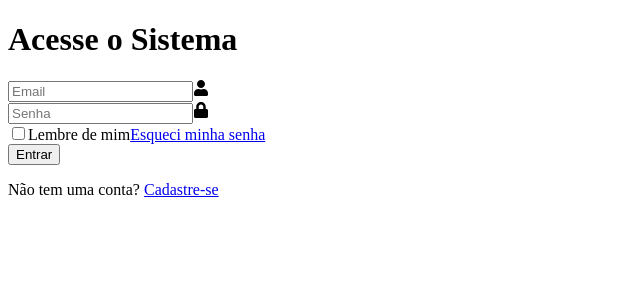
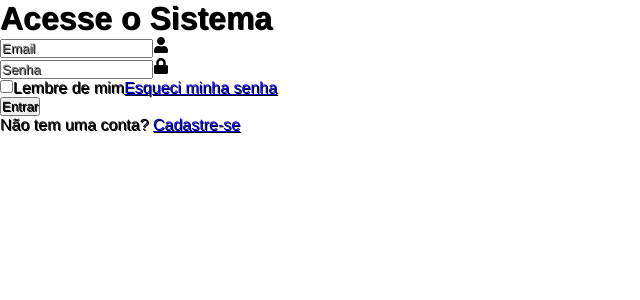
Before and after one commit to pan-ti/pagina-login, a React (Vite) app: page / in a window 1280 px wide. Shown: the top 300 px of the page, without its empty margins (0-640 px from the left). Built offline with nearby package versions, Linux system fonts and the light colour scheme.

Commit message:
adicionado reset css

```diff
--- a/src/App.css
+++ b/src/App.css
@@ -0,0 +1,13 @@
+*{
+  margin: 0;
+  padding: 0;
+  box-sizing: border-box;
+  font-family: 'Helvetica';
+  text-shadow: #000 1px 1px;
+  font-family: Helvetica;
+
+}
+
+.App{
+
+}
```
